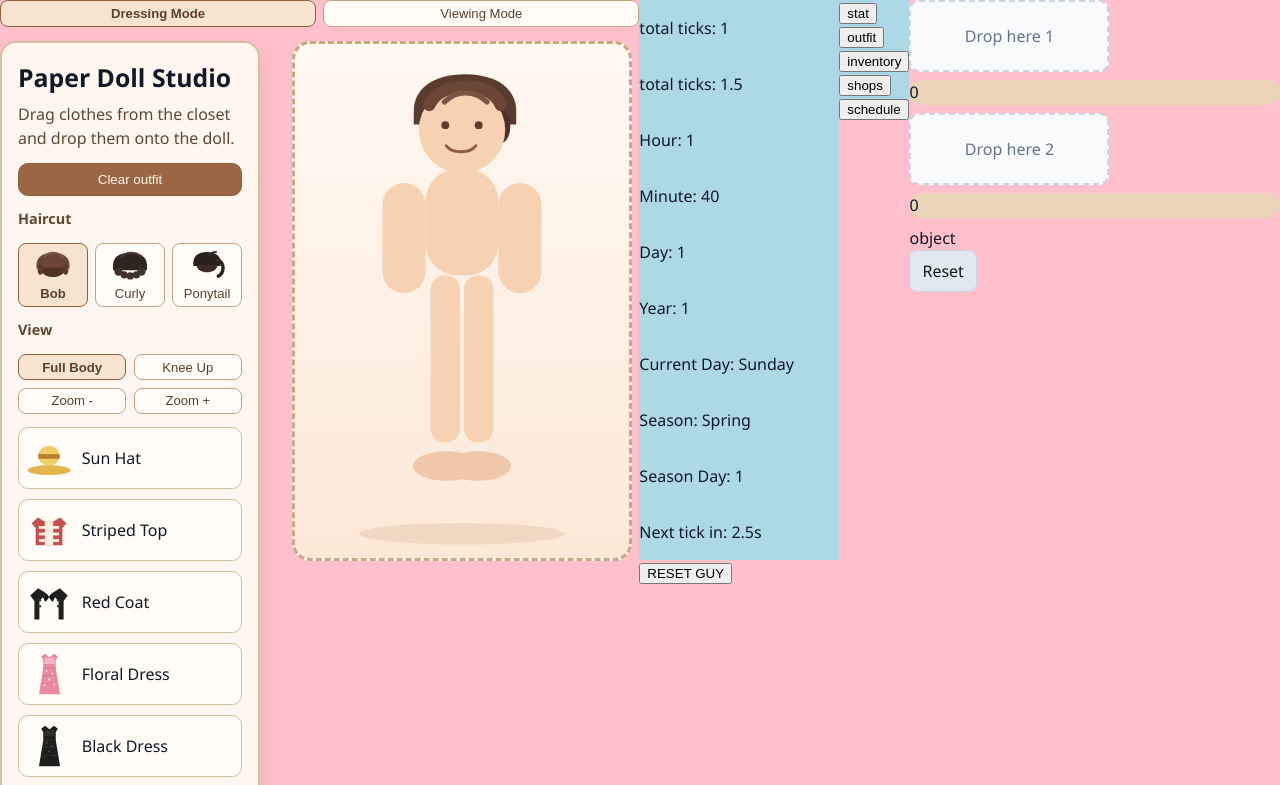
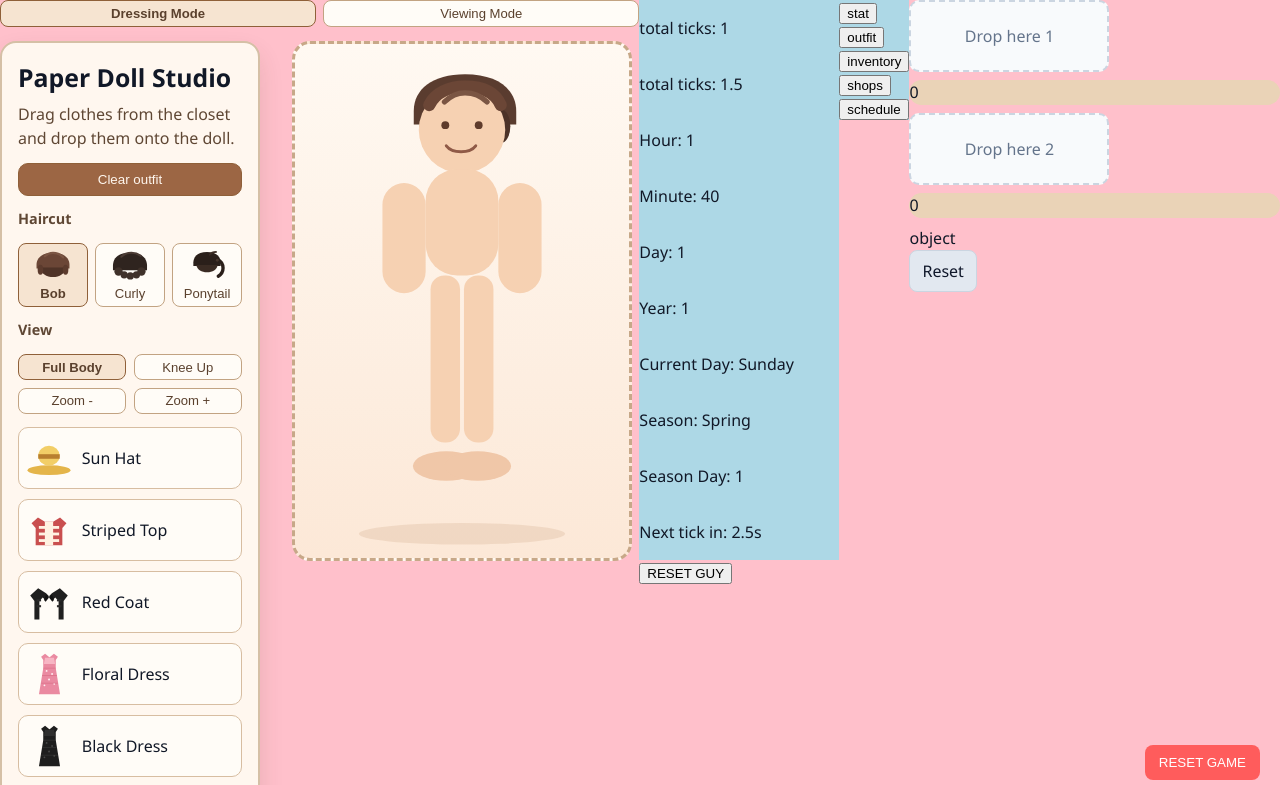
Before and after one commit to emilam-netizen/cookiedoll, a React (Vite) app: page / in a window 1280 px wide. Shown: the top 785 px of the page. Built offline with nearby package versions, Linux system fonts and the light colour scheme.

Commit message:
Add button that resets all game data

```diff
--- a/src/App.tsx
+++ b/src/App.tsx
@@ -14,7 +14,7 @@ import Reward from "./ui/Reward";
 import Doll from "./doll/doll"
 
 import type { GameState } from "./game/objects";
-import { loadGameState, saveGameState } from "./game/storage";
+import { clearGameState, loadGameState, saveGameState } from "./game/storage";
 import { SHOP_LIST, ITEM_LIST } from "./game/shop-list";
 
 
@@ -53,6 +53,11 @@ const App = () => {
         }
   }
 
+  const handleClearSave = () => {
+    clearGameState();
+    setState(createInitialState());
+  }
+
   const itemBuyCallback = (itemId: string):void => {
     const item = ITEM_LIST.find((entry) => entry.id === itemId);
     if (!item) {
@@ -71,6 +76,9 @@ const App = () => {
     saveGameState(state);
   }, [state]);
 
+  useEffect(() => {
+    console.log('app mounted')
+  }, [])
 
 /*
   useEffect(() => {
@@ -126,6 +134,23 @@ const App = () => {
           <SelectionScreen screenVal={menuVal} itemBuyCallback={itemBuyCallback} instate={state}></SelectionScreen>
           <></>
           </div>
+          <button
+            onClick={handleClearSave}
+            style={{
+              position: 'fixed',
+              bottom: '20px',
+              right: '20px',
+              zIndex: 1000,
+              padding: '10px 14px',
+              backgroundColor: '#ff5c5c',
+              color: 'white',
+              border: 'none',
+              borderRadius: '8px',
+              cursor: 'pointer',
+            }}
+          >
+            RESET GAME
+          </button>
 
       </DndProvider>
     </div>
--- a/src/game/storage.ts
+++ b/src/game/storage.ts
@@ -23,5 +23,8 @@ export function loadGameState(): GameState {
 export function saveGameState(state: GameState): void {
   const serialized = JSON.stringify(toSerializableState(state));
   window.localStorage.setItem(STORAGE_KEY, serialized);
+}
 
+export function clearGameState(): void {
+  window.localStorage.removeItem(STORAGE_KEY);
 }
--- a/src/ui/time.tsx
+++ b/src/ui/time.tsx
@@ -48,6 +48,7 @@ const Time = ({ instate, insetState }: TimeProps) => {
   }
 
   useEffect(() => {
+    console.log('time mounted')
     let previousMs = Date.now();
 
     const applyElapsedTime = () => {
```
